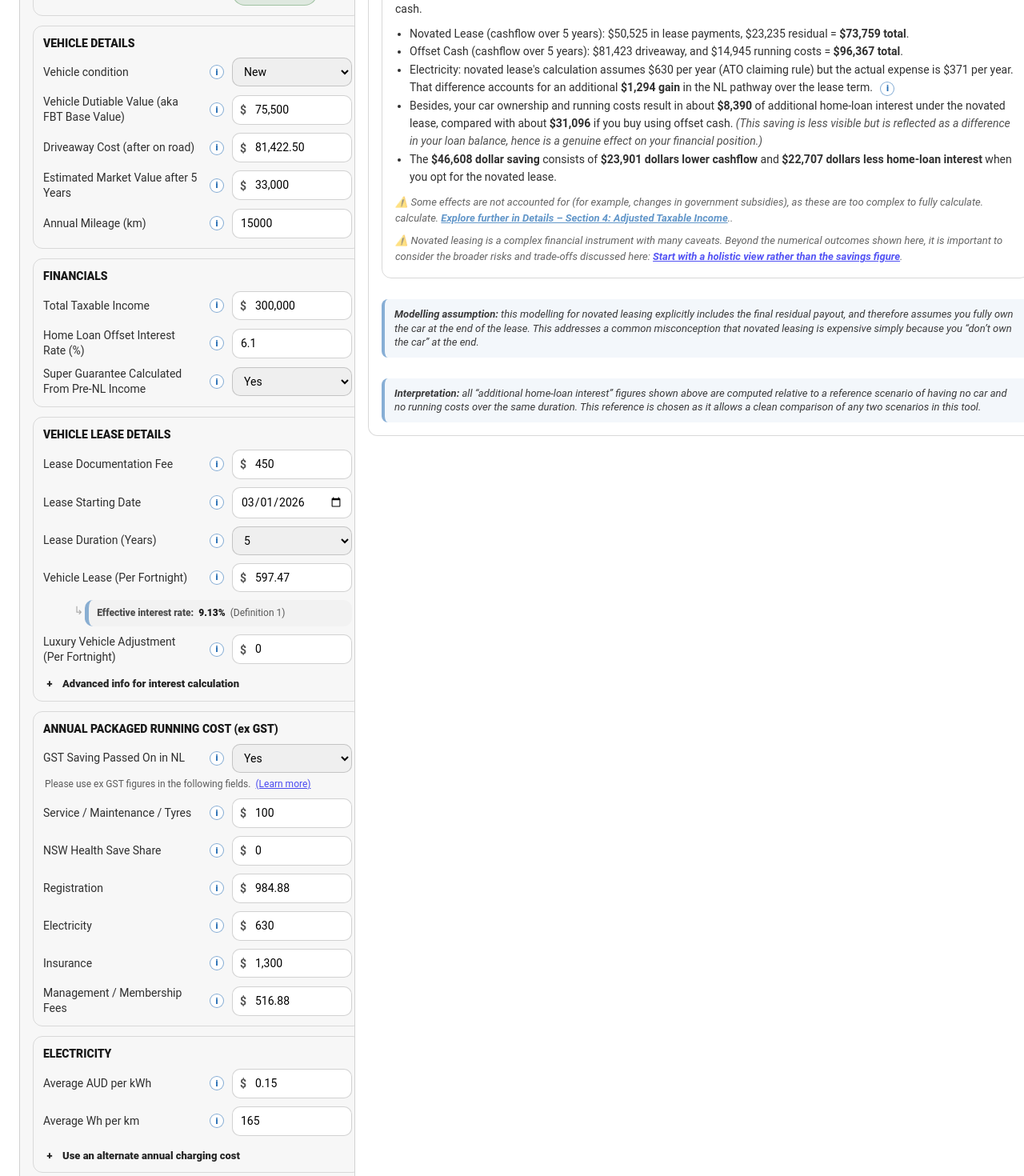
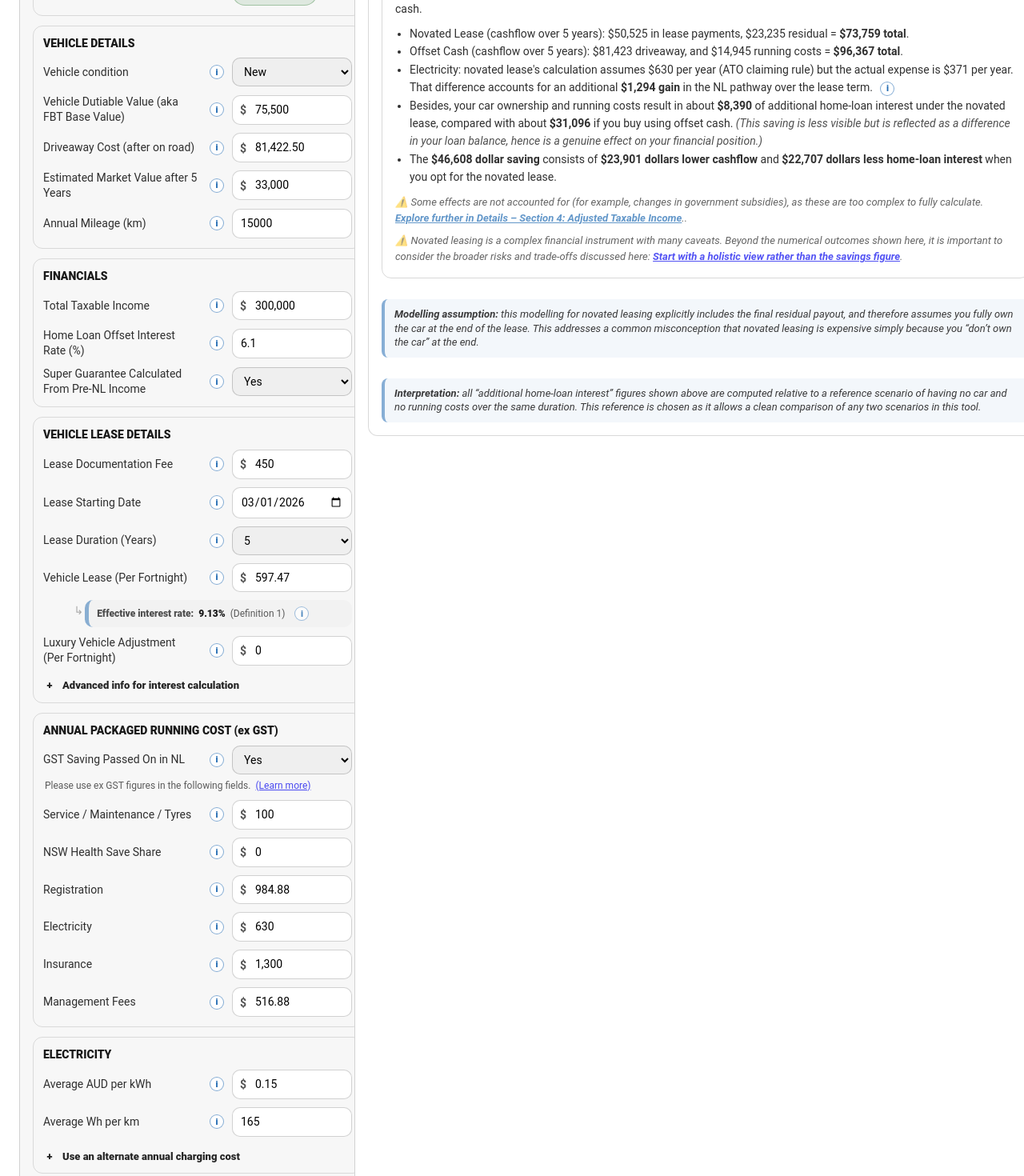
Before and after one commit to novatedlease/novatedlease.github.io, a React (Vite) app in the folder calculator/: page / in a window 1280 px wide. Shown: the part 242-1712 px from the top of the page at 80% size. Built offline with nearby package versions, Linux system fonts and the light colour scheme.

Commit message:
info tooltip improvement

```diff
--- a/calculator/src/components/InputsPanel.tsx
+++ b/calculator/src/components/InputsPanel.tsx
@@ -570,7 +570,16 @@ export default function InputsPanel(props: InputsPanelProps) {
               <div style={{ display: "flex", alignItems: "baseline", gap: 6, flexWrap: "wrap" }}>
                 <span style={{ fontWeight: 800, opacity: 0.75 }}>Effective interest rate:</span>
                 <span style={{ fontWeight: 900 }}>{props.formatPct(props.guardLiveRatePct)}</span>
-                <span style={{ opacity: 0.7 }}>(Definition 1)</span>
+                <span style={{ display: "inline-flex", alignItems: "center", gap: 6, opacity: 0.7 }}>
+                  <span>(Definition 1)</span>
+                  <InfoTooltip
+                    text={
+                      <>
+                        <b>WARNING:</b> The calculated effective interest rate is invalid if the financed figure contains insurance, repair package or other vehicle add-ons that are not part of the FBT base value, as the financed amount used in this calculator does not consider these add-ons. The presence of these add-ons also make comparison with other financiers invalid if they do not contain equivalent add-ons.
+                      </>
+                    }
+                  />
+                </span>
               </div>
 
               {props.guardMessage ? (
@@ -595,7 +604,23 @@ export default function InputsPanel(props: InputsPanelProps) {
   <MoneyField
     label="Financed amount reported in your quote"
     tooltip={
-      <InfoTooltip text="This is only used for interest calculation. If you don't know this figure, leave it as this pre-calculated figure. If you have a financed amount figure, make sure it does not contain first year insurance or other after-market add-ons, otherwise the calculation will in interest-rate section is invalid." />
+      <InfoTooltip
+        text={
+          <>
+            <p style={{ margin: "0 0 8px 0" }}>
+              This is only used for interest calculation.
+            </p>
+            <p style={{ margin: "0 0 8px 0" }}>
+              <b>
+                If you don't know this figure, leave it as this pre-calculated figure. If you have a financed amount figure, make sure it does not contain first year insurance or other after-market add-ons.
+              </b>
+            </p>
+            <p style={{ margin: 0 }}>
+              <b>WARNING:</b> The calculated effective interest rate is invalid if the financed figure contains insurance, repair package or other vehicle add-ons that are not part of the FBT base value, as the financed amount used in this calculator does not consider these add-ons. The presence of these add-ons also make comparison with other financiers invalid if they do not contain equivalent add-ons.
+            </p>
+          </>
+        }
+      />
     }
     value={inputs.financedAmountForInterestCalcExGst}
     step={100}
@@ -690,9 +715,11 @@ export default function InputsPanel(props: InputsPanelProps) {
             <MoneyField
               label="Electricity"
               tooltip={
-                <>
-                  <InfoTooltip text="Annual figure. Auto-filled from Annual Mileage × 4.2c/km (ATO shortcut method). You can override if you choose other claim methods. Note: this is the allowed claim amount, not your true out-of-pocket electricity expense (enter that in the Electricity section below)." />
-                </>
+                <InfoTooltip text={
+                  <>
+                    Annual figure. Auto-filled from Annual Mileage × 4.2c/km (ATO shortcut method). You can override if you choose other claim methods. <b>Note:</b> this is the allowed claim amount by ATO, not your true out-of-pocket electricity expense (which should be entered in the Electricity section below).
+                  </>
+                } />
               }
               value={inputs.electricityAnnual}
               step={10}
@@ -704,7 +731,7 @@ export default function InputsPanel(props: InputsPanelProps) {
             />
           ) : (
             <MoneyField
-              label="Fuel (annual)"
+              label="Fuel"
               tooltip={
                 <>
                   <InfoTooltip text="Annual figure. Enter your expected fuel cost for the year (petrol/diesel)." />
@@ -731,7 +758,7 @@ export default function InputsPanel(props: InputsPanelProps) {
           />
 
           <MoneyField
-            label="Management / Membership Fees"
+            label="Management Fees"
             tooltip={
               <>
                 <InfoTooltip text="Annual figure, sum of all novated lease membership / management fees." />
@@ -777,7 +804,7 @@ export default function InputsPanel(props: InputsPanelProps) {
     defaultOpen={Boolean(inputs.overrideAnnualChargingExpense)}
   >
     <MoneyField
-      label="Annual Charging Expense (set 0 to clear)"
+      label="Annual Charging Expense"
       tooltip={
         <>
           <InfoTooltip text="If you have a better estimate of annual charging expense, enter it here (e.g. frequent public charging). Otherwise leave it as 0." />
--- a/calculator/src/components/SummaryView.tsx
+++ b/calculator/src/components/SummaryView.tsx
@@ -109,7 +109,7 @@ export default function SummaryView({ inputs, taxRateInclMedicarePct, summaryHor
     <div style={{ marginTop: 10, fontSize: 13, opacity: 0.75, fontStyle: "italic" }}>
       <div>
         ⚠️ Some effects are not accounted for (for example, changes in government subsidies), as these are too complex to fully
-        calculate. calculate.{" "}
+        calculate. {" "}
 <button
   type="button"
   onClick={() => {
```
Also changed, not shown: 1 other file (tests, documents, lock files or other folders).
